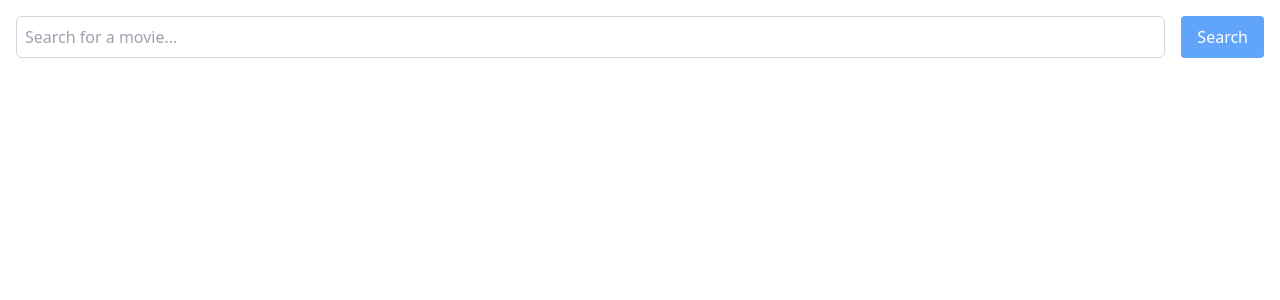
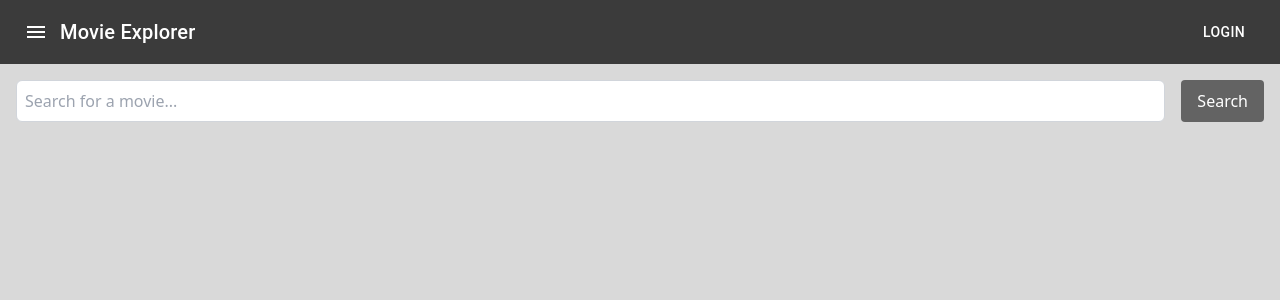
Before and after one commit to MauDavalos10/movie-explorer, a React (Create React App) app: page / in a window 1280 px wide. Shown: the top 300 px of the page. Built offline with nearby package versions, Linux system fonts and the light colour scheme.

Commit message:
Rebrand Pallete Colors

```diff
--- a/src/App.tsx
+++ b/src/App.tsx
@@ -1,16 +1,22 @@
 import React, { Suspense, lazy } from "react";
 import SearchInput from "./components/SearchInput";
+import Header from "./components/Header";
 
 const LazyMovieGrid = lazy(() => import("./components/MovieGrid"));
 
 function App() {
   return (
-    <div className="h-screen p-4">
-      <SearchInput />
-      <Suspense fallback={<div className="text-center">GKHFAKHFAGKHF...</div>}>
-        <LazyMovieGrid />
-      </Suspense>
-    </div>
+    <>
+      <Header />
+      <div className="h-screen p-4 bg-[#d9d9d9] overflow-scroll">
+        <SearchInput />
+        <Suspense
+          fallback={<div className="text-center">GKHFAKHFAGKHF...</div>}
+        >
+          <LazyMovieGrid />
+        </Suspense>
+      </div>
+    </>
   );
 }
 
--- /dev/null
+++ b/src/components/Header.tsx
@@ -0,0 +1,36 @@
+import React from "react";
+import {
+  Box,
+  Toolbar,
+  IconButton,
+  AppBar,
+  Typography,
+  Button,
+} from "@mui/material";
+import MenuIcon from "@mui/icons-material/Menu";
+
+const Header = () => {
+  return (
+    <Box className="grow">
+      <AppBar position="static">
+        <Toolbar style={{ backgroundColor: "#3b3b3b" }}>
+          <IconButton
+            size="large"
+            edge="start"
+            color="inherit"
+            aria-label="menu"
+            className="mr-2"
+          >
+            <MenuIcon />
+          </IconButton>
+          <Typography variant="h6" component="div" className="grow">
+            Movie Explorer
+          </Typography>
+          <Button color="inherit">Login</Button>
+        </Toolbar>
+      </AppBar>
+    </Box>
+  );
+};
+
+export default Header;
--- a/src/components/MovieCard.tsx
+++ b/src/components/MovieCard.tsx
@@ -1,7 +1,7 @@
 import React from "react";
 import { Movie } from "../redux/slices/movieSlice";
 import LocalMoviesIcon from "@mui/icons-material/LocalMovies";
-import LiveTvIcon from "@mui/icons-material/LiveTv";
+import SmartDisplayIcon from "@mui/icons-material/SmartDisplay";
 import { Chip } from "@mui/material";
 
 interface MovieCardProps {
@@ -27,7 +27,7 @@ const MovieCard: React.FC<MovieCardProps> = ({ movie }) => {
               movie.Type === "movie" ? (
                 <LocalMoviesIcon fontSize={"small"} />
               ) : (
-                <LiveTvIcon fontSize={"small"} />
+                <SmartDisplayIcon fontSize={"small"} />
               )
             }
             size={"small"}
--- a/src/components/SearchInput.tsx
+++ b/src/components/SearchInput.tsx
@@ -23,7 +23,7 @@ const SearchInput: React.FC = () => {
         onChange={(e) => setInputQuery(e.target.value)}
       />
       <button
-        className="bg-blue-400 text-white py-2 px-4 rounded hover:bg-blue-600 transition-colors"
+        className="bg-[#636363] text-white py-2 px-4 rounded hover:bg-[#3b3b3b] transition-colors"
         onClick={handleSearch}
       >
         Search
--- a/src/index.css
+++ b/src/index.css
@@ -1,3 +1,7 @@
 @tailwind base;
 @tailwind components;
 @tailwind utilities;
+
+body{
+    background-color: "blue";
+}
```
